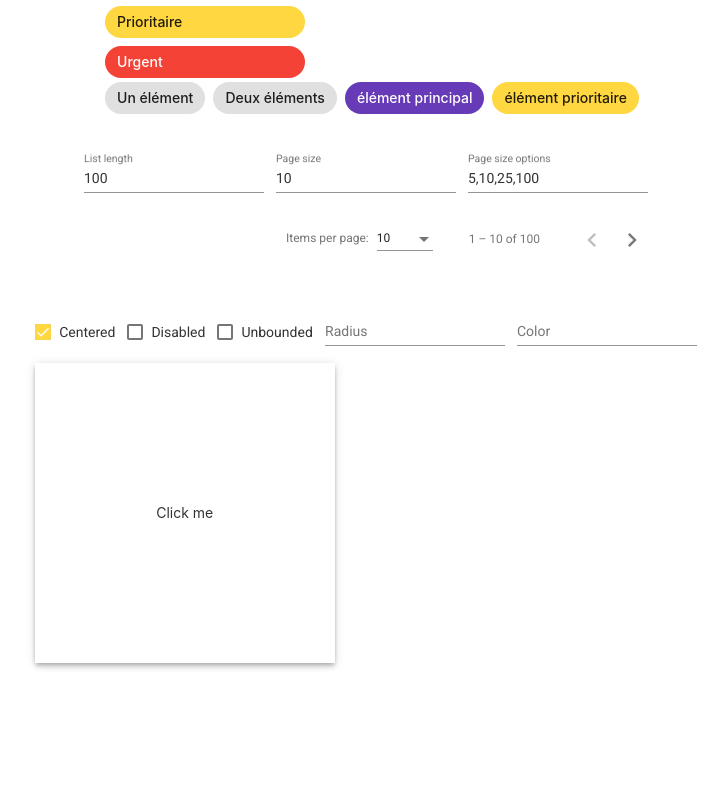
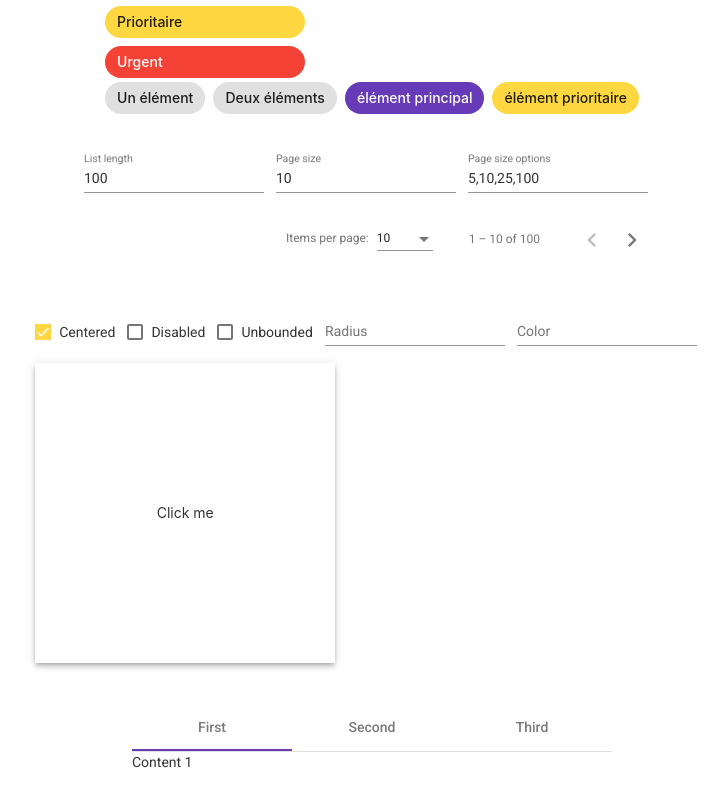
Before and after one commit to KilianMYS74/angularMaterialsEIP, an Angular app: page / in a window 1280 px wide. Shown: the part 826-1618 px from the top of the page, without its empty margins (268-996 px from the left). Before the commit the page ends 1489 px from the top, so only its background shows below. Built offline with nearby package versions, Linux system fonts and the light colour scheme.

Commit message:
Added a simple tabs group

```diff
--- a/src/app/app.component.html
+++ b/src/app/app.component.html
@@ -57,6 +57,12 @@
   <br>
 
   <app-ripple-material></app-ripple-material>
+
+  <br>
+  <br>
+
+  <app-tabs-material></app-tabs-material>
+  <br>
 </div>
 
 <router-outlet></router-outlet>
--- a/src/app/app.module.ts
+++ b/src/app/app.module.ts
@@ -9,6 +9,7 @@ import { MatButtonModule } from '@angular/material/button';
 import { MatSliderModule } from '@angular/material/slider';
 import { MatChipsModule } from '@angular/material/chips';
 import { MatCheckboxModule } from '@angular/material/checkbox';
+import { MatTabsModule } from '@angular/material/tabs';
 
 import { AppRoutingModule } from './app-routing.module';
 import { AppComponent } from './app.component';
@@ -21,6 +22,7 @@ import { paginatorMaterialComponent } from './paginator-material/paginator-mater
 import { rippleMaterialComponent } from './ripple-material/ripple-material.component';
 import { MatRippleModule } from '@angular/material/core';
 import { FormsModule } from '@angular/forms';
+import { tabsMaterialComponent } from './tabs-material/tabs-material.component';
 
 @NgModule({
   declarations: [
@@ -28,7 +30,8 @@ import { FormsModule } from '@angular/forms';
     TableMaterialComponent,
     chipsMaterialComponent,
     paginatorMaterialComponent,
-    rippleMaterialComponent
+    rippleMaterialComponent,
+    tabsMaterialComponent
   ],
   imports: [
     BrowserModule,
@@ -45,6 +48,7 @@ import { FormsModule } from '@angular/forms';
     MatSortModule,
     MatRippleModule,
     MatCheckboxModule,
+    MatTabsModule,
     FormsModule
   ],
   providers: [],
--- /dev/null
+++ b/src/app/tabs-material/tabs-material.component.html
@@ -0,0 +1,5 @@
+<mat-tab-group>
+  <mat-tab label="First"> Content 1 </mat-tab>
+  <mat-tab label="Second"> Content 2 </mat-tab>
+  <mat-tab label="Third"> Content 3 </mat-tab>
+</mat-tab-group>
--- /dev/null
+++ b/src/app/tabs-material/tabs-material.component.ts
@@ -0,0 +1,11 @@
+import {Component} from '@angular/core';
+
+/**
+ * @title Basic use of the tab group
+ */
+@Component({
+  selector: 'app-tabs-material',
+  templateUrl: 'tabs-material.component.html',
+})
+// tslint:disable-next-line:class-name
+export class tabsMaterialComponent {}
```
Also changed, not shown: src/app/tabs-material/tabs-material.component.css (added), 1 other file (tests, documents, lock files or other folders).
